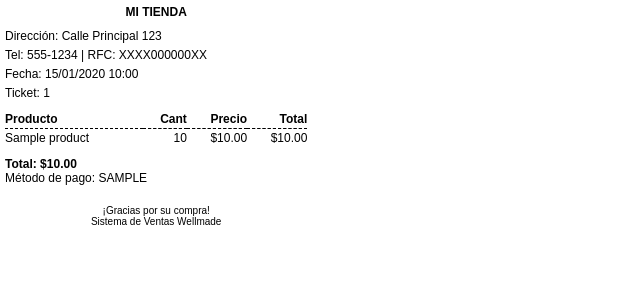
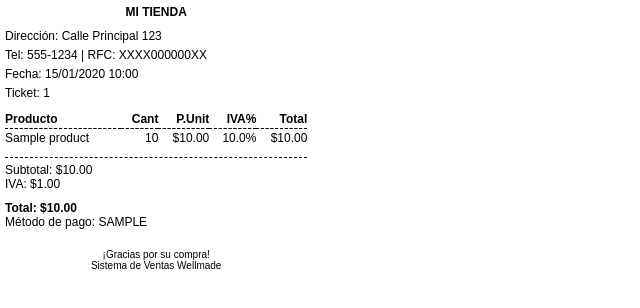
Before and after one commit to Ventas/Facto, a FastAPI app: page /thermal-ticket/1 in a window 1280 px wide. Shown: the top 308 px of the page, without its empty margins (0-640 px from the left). Run offline with FastAPI, Linux system fonts and the light colour scheme; tables that the repository leaves empty hold one stand-in row (values such as "Sample post").

Commit message:
se actualiza iva en ventas

```diff
--- a/Routes/sales.py
+++ b/Routes/sales.py
@@ -53,13 +53,12 @@
 def process_sale(
     request: Request,
     product: List[str] = Form(...),
-    quantity: List[int] = Form(...),
+    quantity: List[float] = Form(...),  # Cambiado a float para manejar decimales
     payment_method: str = Form(...),
     money_received: float = Form(...),
     db: Session = Depends(get_db)
 ):
     hoy = date.today()
-    ventas = db.query(models.Sale).all()
     ventas_hoy = db.query(models.Sale).filter(func.date(models.Sale.timestamp) == hoy).all()
 
     resumen = {
@@ -68,36 +67,57 @@
         "numero_ventas": len(ventas_hoy)
     }
 
-    # Inicializa total_general al principio
     total_general = 0
+    subtotal = 0
+    iva_total = 0
     sales_to_save = []
 
-    # Generar un ID de grupo único para esta venta (manejo seguro cuando la tabla está vacía)
     max_group_id = db.query(func.max(models.Sale.sale_group_id)).scalar()
     sale_group_id = 1 if max_group_id is None else max_group_id + 1
 
     for p, q in zip(product, quantity):
         selected_product = db.query(models.Product).filter(models.Product.nombre == p).first()
 
-        if not selected_product or selected_product.stock < q:
+        if not selected_product:
             return templates.TemplateResponse("sales.html", {
                 "request": request,
-                "result": {"status": "error", "message": f"Producto '{p}' no disponible o sin stock suficiente"},
+                "result": {"status": "error", "message": f"Producto '{p}' no encontrado"},
                 "productos": db.query(models.Product).all(),
-                "ventas": ventas,
+                "ventas": db.query(models.Sale).all(),
                 "resumen": resumen
             })
 
-        total = selected_product.precio * q
-        total_general += total
+        if selected_product.stock < q:
+            return templates.TemplateResponse("sales.html", {
+                "request": request,
+                "result": {"status": "error", "message": f"Stock insuficiente para '{p}' (disponible: {selected_product.stock})"},
+                "productos": db.query(models.Product).all(),
+                "ventas": db.query(models.Sale).all(),
+                "resumen": resumen
+            })
+
+        # Calcular subtotal e IVA usando el porcentaje de IVA del producto
+        precio_sin_iva = selected_product.precio
+        subtotal_producto = precio_sin_iva * q
+        iva_producto = subtotal_producto * (selected_product.iva / 100)
+        total_producto = subtotal_producto + iva_producto
+
+        subtotal += subtotal_producto
+        iva_total += iva_producto
+        total_general += total_producto
+
+        # Actualizar stock
         selected_product.stock -= q
 
         new_sale = models.Sale(
             sale_group_id=sale_group_id,
             product_id=selected_product.id,
             quantity=q,
-            total=total,
-            payment_method=payment_method
+            subtotal=subtotal_producto,
+            iva=iva_producto,
+            total=total_producto,
+            payment_method=payment_method,
+            product_iva_percentage=selected_product.iva  # Guardar el % de IVA aplicado
         )
         sales_to_save.append(new_sale)
         db.add(new_sale)
@@ -109,13 +129,13 @@
             "request": request,
             "result": {"status": "error", "message": "El dinero recibido no es suficiente"},
             "productos": db.query(models.Product).all(),
-            "ventas": ventas,
+            "ventas": db.query(models.Sale).all(),
             "resumen": resumen
         })
 
     db.commit()
 
-    # Actualizar resumen después de commit
+    # Actualizar resumen después del commit
     ventas_hoy = db.query(models.Sale).filter(func.date(models.Sale.timestamp) == hoy).all()
     resumen = {
         "total_vendido": sum(v.total for v in ventas_hoy),
@@ -124,15 +144,17 @@
     }
 
     return templates.TemplateResponse("sales.html", {
-    "request": request,
-    "result": {
-        "status": "ok",
-        "total": total_general,
-        "change": change,
-        "sale_id": sale_group_id  # Asegúrate de devolver sale_group_id, no last_sale_id
-    },
+        "request": request,
+        "result": {
+            "status": "ok",
+            "subtotal": subtotal,
+            "iva": iva_total,
+            "total": total_general,
+            "change": change,
+            "sale_id": sale_group_id
+        },
         "productos": db.query(models.Product).all(),
-        "ventas": ventas,
+        "ventas": db.query(models.Sale).all(),
         "resumen": resumen
     })
 
@@ -416,10 +438,12 @@
     if not ventas:
         return "<h1>Venta no encontrada</h1>"
 
-    # La venta principal (usamos la primera para obtener datos generales)
+    # La venta principal (usamos la primera para datos generales)
     main_sale = ventas[0]
 
-    # Calcular total general
+    # Calcular totales
+    subtotal = sum(v.subtotal for v in ventas)
+    iva_total = sum(v.iva for v in ventas)
     total_general = sum(v.total for v in ventas)
 
     # Generar filas de productos para la tabla
@@ -431,6 +455,7 @@
             <td>{producto.nombre if producto else 'Desconocido'}</td>
             <td class="right">{venta.quantity}</td>
             <td class="right">${producto.precio if producto else 0:.2f}</td>
+            <td class="right">{venta.product_iva_percentage}%</td>
             <td class="right">${venta.total:.2f}</td>
         </tr>
         """
@@ -482,6 +507,11 @@
                 margin-top: 20px;
                 font-size: 10px;
             }}
+            .summary {{
+                margin-top: 10px;
+                border-top: 1px dashed #000;
+                padding-top: 5px;
+            }}
         </style>
     </head>
     <body>
@@ -496,7 +526,8 @@
                 <tr>
                     <th>Producto</th>
                     <th class="right">Cant</th>
-                    <th class="right">Precio</th>
+                    <th class="right">P.Unit</th>
+                    <th class="right">IVA%</th>
                     <th class="right">Total</th>
                 </tr>
             </thead>
@@ -505,7 +536,12 @@
             </tbody>
         </table>
 
-        <div class="total">Total: ${total_general:.2f}</div>
+        <div class="summary">
+            <div>Subtotal: ${subtotal:.2f}</div>
+            <div>IVA: ${iva_total:.2f}</div>
+            <div class="total">Total: ${total_general:.2f}</div>
+        </div>
+
         <div class="info">Método de pago: {main_sale.payment_method.upper()}</div>
 
         <div class="footer">
--- a/modules/models.py
+++ b/modules/models.py
@@ -37,8 +37,11 @@
     sale_group_id = Column(Integer)  # Mismo ID para todos los items de una misma venta
     product_id = Column(Integer, ForeignKey("products.id"))
     quantity = Column(Integer)
+    subtotal = Column(Float)
     total = Column(Float)
+    iva = Column(Float)
     payment_method = Column(String)
+    product_iva_percentage = Column(Float)
     timestamp = Column(DateTime, default=datetime.utcnow)
 
     # Relación hacia producto
```
Also changed, not shown: Database.py (+5 -4 lines), templates/sales.html (+45 -56 lines).
